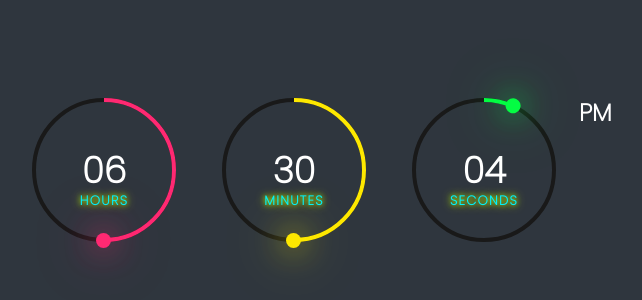
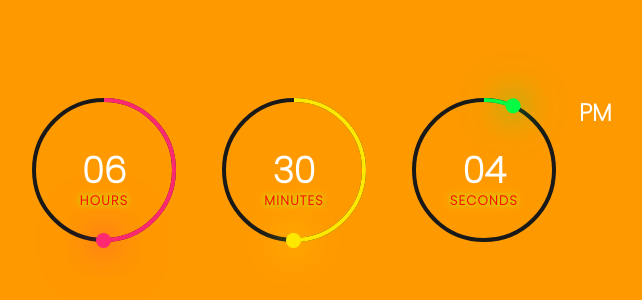
Before and after one commit to ShekharHans/shekhardigitalclock.github.io, a plain HTML site: page index.html in a window 1280 px wide. Shown: the part 230-530 px from the top of the page, without its empty margins (326-968 px from the left). Drawn offline with Linux system fonts and the light colour scheme.

Commit message:
background change

```diff
--- a/style.css
+++ b/style.css
@@ -5,15 +5,14 @@
     padding: 0;
     box-sizing: border-box;
     font-family: 'Poppins', sans-serif;
-
 }
 
 body {
+    background-color: rgb(255, 153, 0);
     display: flex;
     justify-content: center;
     align-items: center;
     min-height: 100vh;
-    background-color: #2f363e;
 }
 /* .containerAnalog{
     position: relative;
@@ -90,7 +89,7 @@ body {
     letter-spacing: 0.1em;
     text-transform: uppercase;
     /* background:#111; */
-    color: rgb(0, 242, 255);
+    color: rgba(255, 0, 0, 0.945);
     text-shadow: 0px 0px 5px rgb(175, 255, 3), 0px 0px 10px rgb(208, 244, 4);
     font-size: 13px;
     padding: 3px;
```
Also changed, not shown: analog.html (deleted).
